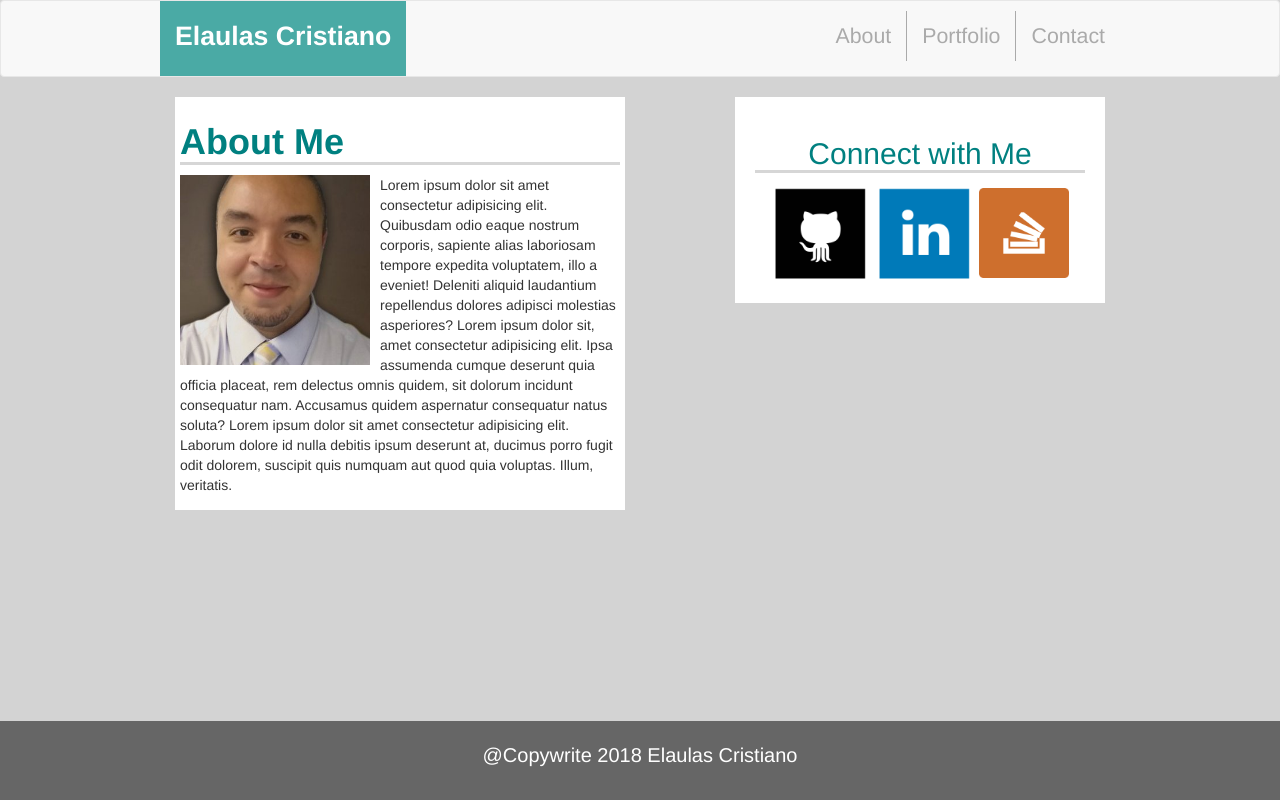
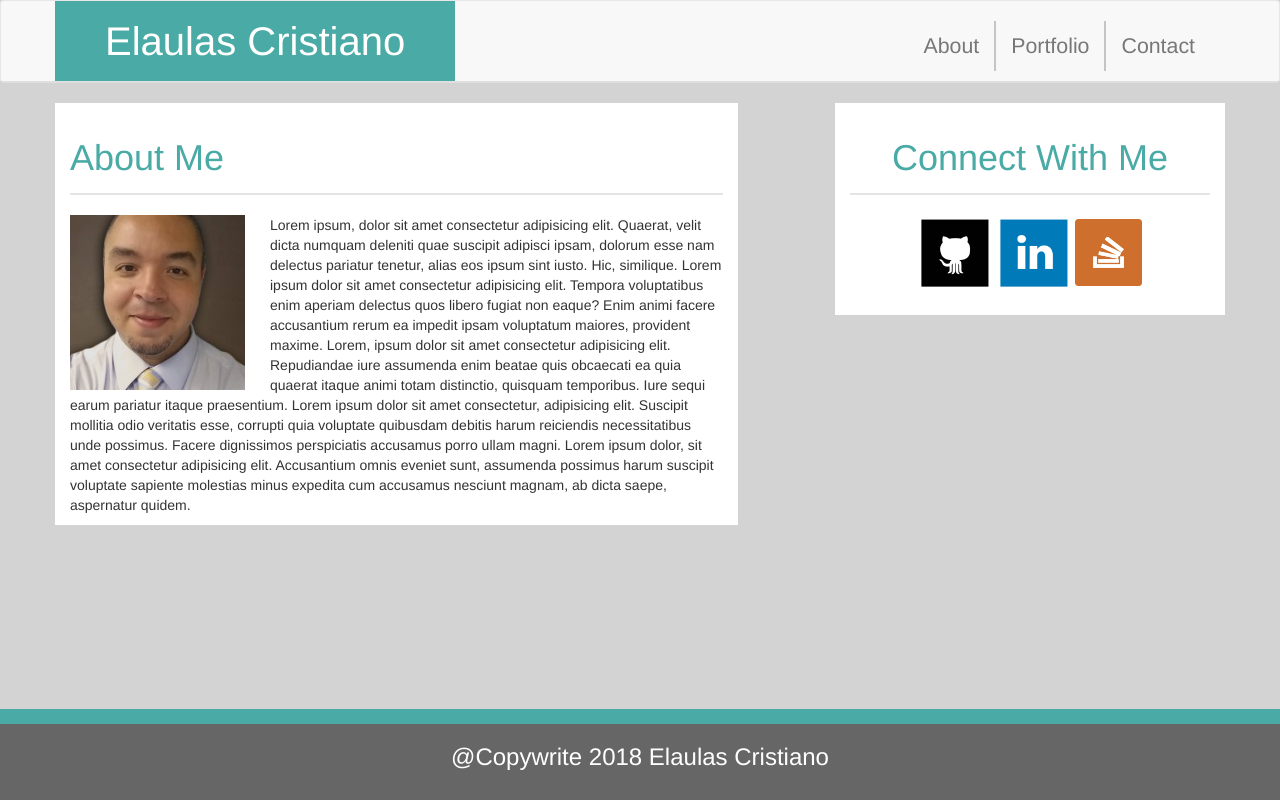
Before and after one commit to elaulas/Bootstrap-Portfolio, a plain HTML site: page index.html in a window 1280 px wide. Drawn offline with nearby package versions, Linux system fonts and the light colour scheme.

Commit message:
redone index.html

```diff
--- a/assets/css/style.css
+++ /dev/null
@@ -1,36 +0,0 @@
-/* * Teal color (used for headings and backgrounds): `#4aaaa5`
-* Regular font color (used for paragraphs and all text besides the headings): `#777777`
-* Main header background color: `#ffffff`
-* Main header border color: `#cccccc`
-* Footer background color: `#666666`
-* Main content background color: `#ffffff`
-* Main content border color: `#dddddd` */
-
-
-.navbar-brand {
-    background-color: #4aaaa5;
-    padding-top: 25px;
-    padding-bottom: 50px;
-    font-size: 20pt;
-    font-weight: bold;
-    position: relative;
-}
-
-.navbar-right {
-    margin-top: 10px;
-}
-
-.navbar-right a {
-    border-left: 1px solid #777777;
-    opacity: .6;
-    font-size: 16pt;
-}
-
-
-#index-about {
-    border-left: none;
-}
-
-.container {
-    width: 960px;
-}
--- a/index.html
+++ b/index.html
@@ -1,66 +1,91 @@
 <!DOCTYPE html>
 <html>
+
 <head>
     <meta charset="utf-8" />
     <meta http-equiv="X-UA-Compatible" content="IE=edge">
     <title>Bootstrap-Portfolio</title>
     <meta name="viewport" content="width=device-width, initial-scale=1">
-    <link rel="stylesheet" href="https://maxcdn.bootstrapcdn.com/bootstrap/3.3.7/css/bootstrap.min.css" integrity="sha384-BVYiiSIFeK1dGmJRAkycuHAHRg32OmUcww7on3RYdg4Va+PmSTsz/K68vbdEjh4u" crossorigin="anonymous">
-    <link rel="stylesheet" type="text/css" media="screen" href="assets/css/style.css" />
-    <script src="main.js"></script>
+    <link rel="stylesheet" href="https://maxcdn.bootstrapcdn.com/bootstrap/3.3.7/css/bootstrap.min.css" integrity="sha384-BVYiiSIFeK1dGmJRAkycuHAHRg32OmUcww7on3RYdg4Va+PmSTsz/K68vbdEjh4u"
+        crossorigin="anonymous">
 </head>
+
 <body style="background-color:lightgray">
-            <nav class="navbar navbar-default">
+<style>
+    h1 {
+        margin-bottom: 20px;
+        padding:15px 0 15px 0;
+    }
+</style>
+    <nav class="navbar navbar-default" style="border-bottom:2px solid rgba(119, 119, 119, .2)" ;>
         <div class="container">
             <!-- Brand and toggle get grouped for better mobile display -->
             <div class="navbar-header">
-                        <a class="navbar-brand" href="index.html" style="color: #ffffff">Elaulas Cristiano</a>
+                <a class="navbar-brand" href="index.html" style="color:#ffffff;background-color: #4aaaa5 ;padding:30px 50px 50px 50px;font-size:30pt;">Elaulas Cristiano</a>
             </div>
-
-                      <!-- Collect the nav links, forms, and other content for toggling -->
+            <div class="collapse navbar-collapse" id="bs-example-navbar-collapse-1">
                 <ul class="nav navbar-nav navbar-right">
-                          <li><a href="index.html" id="index-about">About</a></li>
-                          <li><a href="portfolio.html">Portfolio</a></li>
-                          <li><a href="contact.html">Contact</a></li>
+                    <li>
+                        <a href="index.html" style="margin-top:20px; font-size:16pt; color:#777777; border-right:2px solid rgba(119,119,119,.4) ">About</a>
+                    </li>
+                    <li>
+                        <a href="portfolio.html" style="margin-top:20px; font-size:16pt; color:#777777; border-right:2px solid rgba(119,119,119,.4)">Portfolio</a>
+                    </li>
+                    <li>
+                        <a href="contact.html" style="margin-top:20px; font-size:16pt; color:#777777; ">Contact</a>
+                    </li>
                 </ul>
-                          </li>
                 </ul>
             </div>
         </div>
     </nav>
+
+    <!-- body of the page -->
+
     <div class="container">
         <div class="row">
-            <div class="col-md-6">
-                <div id="left-column" style="background-color: #ffffff; padding: 5px; margin-left: 0;">
-                <h1 class="about-me" style="border-bottom: 3px solid rgba(119, 119, 119, .3);
-                -webkit-background-clip: padding-box;
-                background-clip: padding-box;  color: teal; font-weight: bold;">About Me</h1>
-                <img src="assets/images/elaulas.jpg" alt="Elaulas Cristiano" id="my-pic" style="float:left; width: 200px; padding-right: 10px;">
-                    <p class="bio">Lorem ipsum dolor sit amet consectetur adipisicing elit. Quibusdam odio eaque nostrum corporis, sapiente alias laboriosam tempore expedita voluptatem, illo a eveniet! Deleniti aliquid laudantium repellendus dolores adipisci molestias asperiores? Lorem ipsum dolor sit, amet consectetur adipisicing elit. Ipsa assumenda cumque deserunt quia officia placeat, rem delectus omnis quidem, sit dolorum incidunt consequatur nam. Accusamus quidem aspernatur consequatur natus soluta? Lorem ipsum dolor sit amet consectetur adipisicing elit. Laborum dolore id nulla debitis ipsum deserunt at, ducimus porro fugit odit dolorem, suscipit quis numquam aut quod quia voluptas. Illum, veritatis. </p>
+            <div class="col-md-7" style="background-color:#ffffff">
+                <h1 style="color:#4aaaa5; border-bottom:2px solid rgba(119, 119, 119, .2);">About Me</h1>
+                <img src="assets/images/elaulas.jpg" alt="Elaulas Cristiano" style="width:200px; float:left;padding-right:25px;">
+                <p>
+                    Lorem ipsum, dolor sit amet consectetur adipisicing elit. Quaerat, velit dicta numquam deleniti quae suscipit adipisci ipsam,
+                    dolorum esse nam delectus pariatur tenetur, alias eos ipsum sint iusto. Hic, similique. Lorem ipsum dolor
+                    sit amet consectetur adipisicing elit. Tempora voluptatibus enim aperiam delectus quos libero fugiat
+                    non eaque? Enim animi facere accusantium rerum ea impedit ipsam voluptatum maiores, provident maxime.
+                    Lorem, ipsum dolor sit amet consectetur adipisicing elit. Repudiandae iure assumenda enim beatae quis
+                    obcaecati ea quia quaerat itaque animi totam distinctio, quisquam temporibus. Iure sequi earum pariatur
+                    itaque praesentium. Lorem ipsum dolor sit amet consectetur, adipisicing elit. Suscipit mollitia odio
+                    veritatis esse, corrupti quia voluptate quibusdam debitis harum reiciendis necessitatibus unde possimus.
+                    Facere dignissimos perspiciatis accusamus porro ullam magni. Lorem ipsum dolor, sit amet consectetur
+                    adipisicing elit. Accusantium omnis eveniet sunt, assumenda possimus harum suscipit voluptate sapiente
+                    molestias minus expedita cum accusamus nesciunt magnam, ab dicta saepe, aspernatur quidem.
+                </p>
+            </div>
+            <div class="col-md-4" style="background-color:#ffffff; float:right">
+                <h1 style="color:#4aaaa5; text-align:center; border-bottom:2px solid rgba(119, 119, 119, .2);">Connect With Me</h1>
+                <div class="social-icons" style="text-align:center; margin-bottom: 25px">
+                    <a href="https://github.com/elaulas" target="_blank">
+                        <img src="assets/images/github.png" alt="Github" style="width: 75px">
+                    </a>
+                    <a href="https://www.linkedin.com/in/elaulas/" target="_blank">
+                        <img src="assets/images/linkedin.png" alt="Linkedin" style="width: 75px">
+                    </a>
+                    <a href="https://stackoverflow.com/users/9212007/elaulas-cristiano" target="_blank">
+                        <img src="assets/images/stackoverflow.png" alt="Stackoverflow" style="width: 67px">
+                    </a>
                 </div>
             </div>
-            <div class="col-md-5" style="float:right">
-            <div class="right-column" style="background-color: #ffffff; padding:20px;">
-
-                <h2 class="second-header" style="border-bottom: 3px solid rgba(119, 119, 119, .3);
-                -webkit-background-clip: padding-box;
-                background-clip: padding-box;  color: teal; text-align: center">Connect with Me</h2>
-            <div class="social" style="text-align:center">
-                <img src="assets/images/github.png" alt="github" style="width: 100px">
-                <img src="assets/images/linkedin.png" alt="Linkedin" style="width: 100px">
-                <img src="assets/images/stackoverflow.png" alt="Stackoverflow" style="width: 90px">
         </div>
+    </div>
+    <div class="container-fluid footer">
+        <div class="row" style="background-color:#666666; text-align:center; position:fixed; bottom:0; right:0;left:0;color:#ffffff; padding:0px 0px 20px 0px; border-top:15px solid #4aaaa5">
+            <div class="col-md-12">
+                <h3>@Copywrite 2018 Elaulas Cristiano</h3>
 
             </div>
         </div>
     </div>
-    </div>
-    <div id="footer" style="background-color:#666666; text-align:center; color:#ffffff; padding:20px; position:fixed; bottom:0; left: 0; right:0; margin-top:20px;font-size:20px">
-        <div class="row">
-            <div class="col-md-12">
-                <p>@Copywrite 2018 Elaulas Cristiano</p>
-            </div>
-        </div>
-    </div>
+
 </body>
+
 </html>
```
Also changed, not shown: style.css (deleted, +0 -52 lines). Lines whose indentation alone changed are shown as unchanged.
